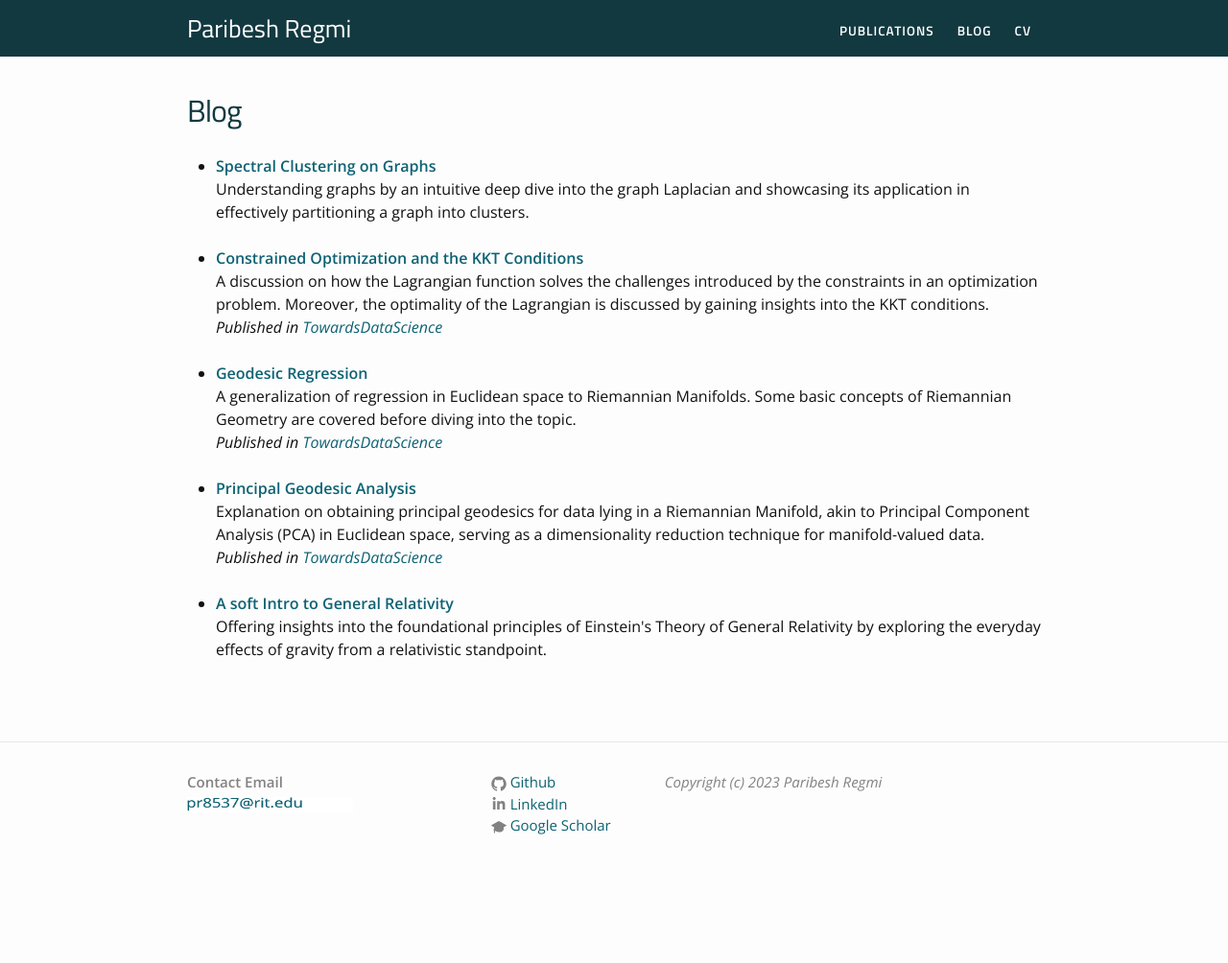
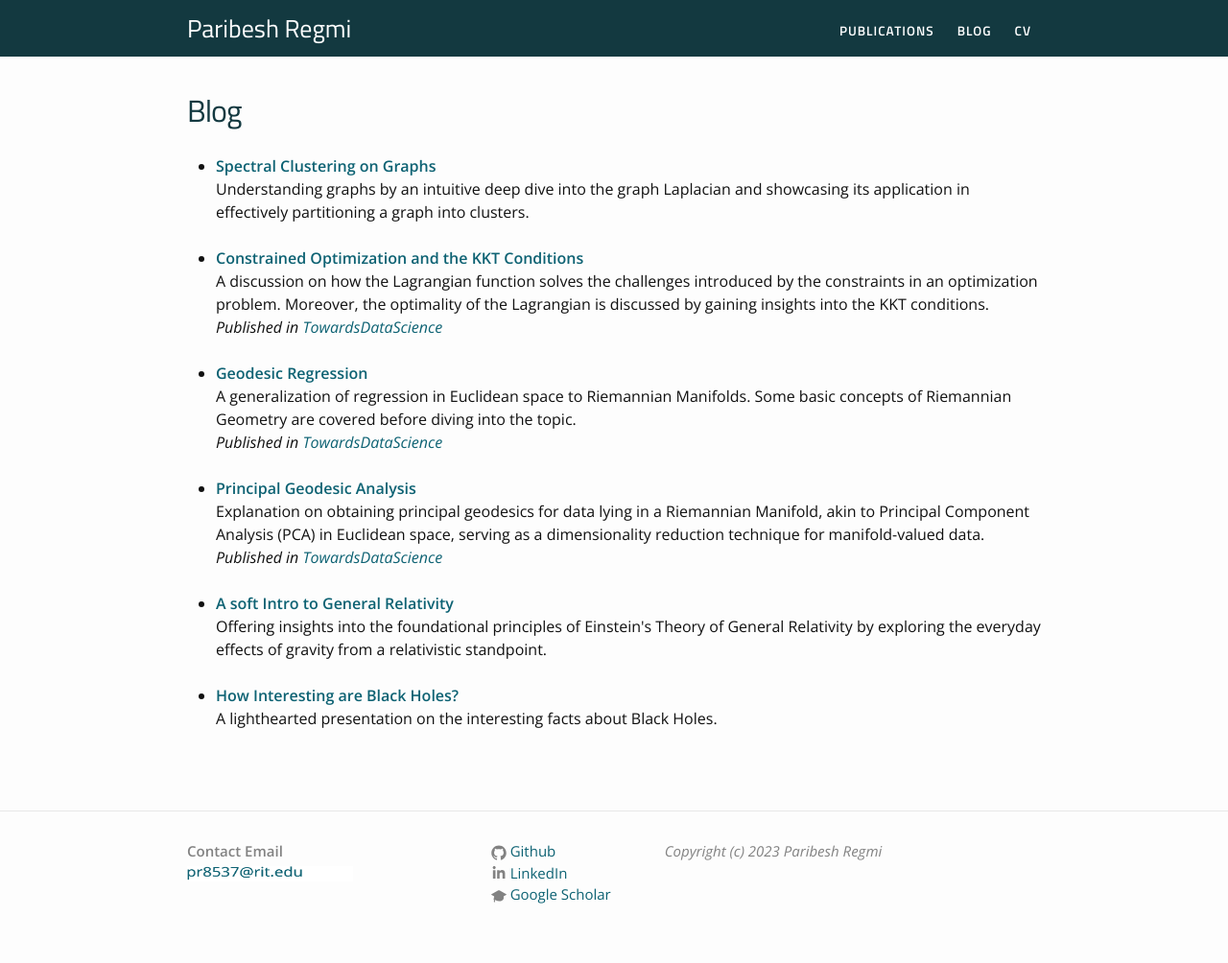
Before and after one commit to paribeshregmi/paribeshregmi.github.io, a Jekyll site: the page built from assets/pages/blog.markdown, in a window 1280 px wide. Shown: the whole page at 96% size. Built offline with Jekyll 4.4.1, drawn with Linux system fonts in a browser that asks for light colours; before the commit the page ends 932 px from its top, so only the background shows below that.

Commit message:
Update blog.markdown

```diff
--- a/assets/pages/blog.markdown
+++ b/assets/pages/blog.markdown
@@ -27,4 +27,8 @@ permalink: /blog/
     <b><a href="https://paribeshregmi.medium.com/a-soft-intro-to-general-relativity-aa46da221747" target="_blank" rel="noopener noreferrer">A soft Intro to General Relativity</a></b><br>
         Offering insights into the foundational principles of Einstein's Theory of General Relativity by exploring the everyday effects of gravity from a relativistic standpoint.
     </li><br>
+    <li>
+    <b><a href="https://medium.com/@paribeshregmi/how-interesting-are-black-holes-62295ffd1335" target="_blank" rel="noopener noreferrer">How Interesting are Black Holes?</a></b><br>
+        A lighthearted presentation on the interesting facts about Black Holes.
+    </li><br>
 </ul>
```
